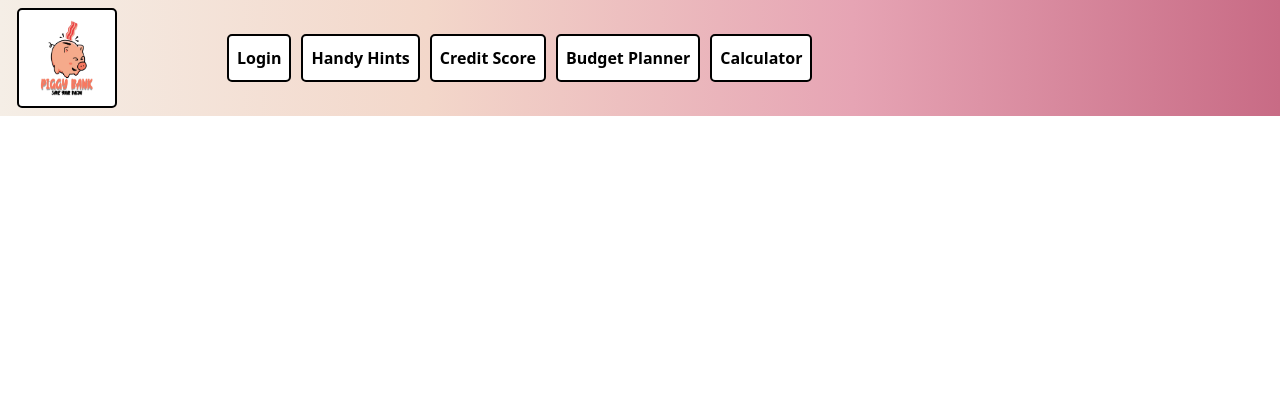
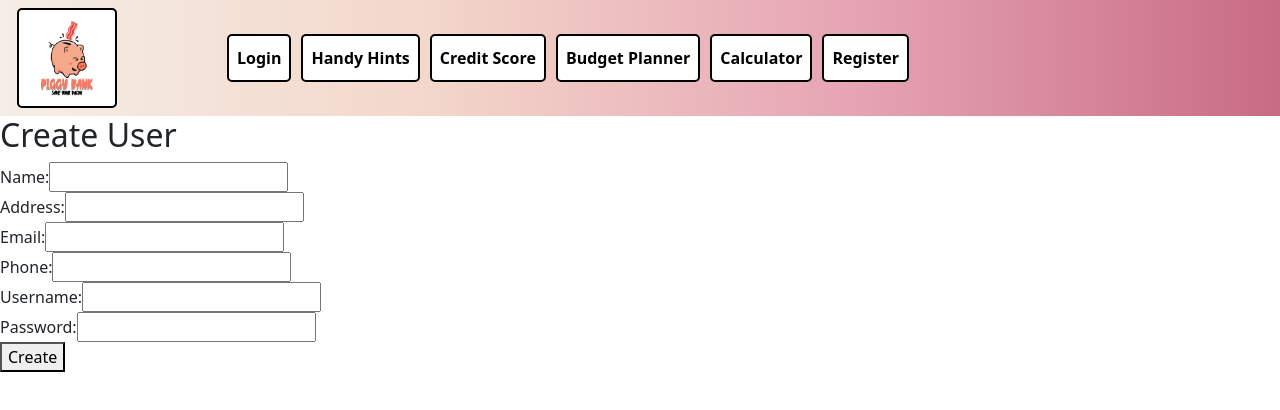
Before and after one commit to Anna-Elisabeth/PiggyBankFE, a React (Create React App) app: page /register in a window 1280 px wide. Shown: the top 410 px of the page. Built offline with nearby package versions, Linux system fonts and the light colour scheme.

Commit message:
oink login

```diff
--- a/src/App.js
+++ b/src/App.js
@@ -7,6 +7,7 @@ import piggy1 from "./piggy1.png";
 import CreditScore from './components/creditScore/CreditScore';
 import Planner from './components/budgetPlanner/Planner';
 import Calculator from './components/calculator/Calculator';
+import CreateUser from './components/user/CreateUser';
 
 
 
@@ -41,7 +42,7 @@ function App() {
                             <div class="collapse navbar-collapse" id="navbarSupportedContent">
                                 {/* <!-- Navbar brand --> */}
                                 <a class="navbar-brand mt-2 mt-lg-0" href="#">
-    <img src={piggy1} alt="Logo" style={{width: '100%', height: '100%'}} />
+                                    <img src={piggy1} alt="Logo" style={{ width: '100%', height: '100%' }} />
                                 </a>
 
                                 {/* <!-- Left links --> */}
@@ -60,6 +61,9 @@ function App() {
                                     </li>
                                     <li class="nav-item ">
                                         <a class="nav-link" href="/calculator">Calculator</a>
+                                    </li>
+                                    <li class="nav-item ">
+                                        <a class="nav-link" href="/register">Register</a>
                                     </li>
 
 
@@ -85,7 +89,9 @@ function App() {
                         <Route path='/hints' element={<Hints />} />
                         <Route path='/creditscore' element={<CreditScore />} />
                         <Route path='/planner' element={<Planner />} />
-      <Route path='/calculator' element={<Calculator/>} />
+                        <Route path='/calculator' element={<Calculator />} />
+                        <Route path='/register' element={<CreateUser />} />
+
 
 
 
--- a/src/components/home/Home.jsx
+++ b/src/components/home/Home.jsx
@@ -1,4 +1,5 @@
 import React, { useState } from "react";
+import axios from 'axios';
 
 function Home() {
   const [username, setUsername] = useState("");
@@ -12,11 +13,20 @@ function Home() {
     setPassword(e.target.value);
   };
 
-  const handleSubmit = (e) => {
+  const handleSubmit = async (e) => {
     e.preventDefault();
-    // Add your login logic here
-    console.log("Username:", username);
-    console.log("Password:", password);
+    try {
+      const response = await axios.get(`http://localhost:8070/customer/get?username=${username}`);
+
+      if (response.data.password === password) {
+        alert('Login successful');
+      } else {
+        alert('Login unsuccessful');
+      }
+    } catch (error) {
+      console.error(error);
+      alert('Login unsuccessful');
+    }
   };
 
   const styles = {
--- /dev/null
+++ b/src/components/user/CreateUser.jsx
@@ -0,0 +1,109 @@
+import React, { useState } from 'react';
+import axios from 'axios';
+
+const CreateUser = () => {
+    const [name, setName] = useState('');
+    const [address, setAddress] = useState('');
+    const [email, setEmail] = useState('');
+    const [phone, setPhone] = useState('');
+    const [username, setUsername] = useState('');
+    const [password, setPassword] = useState('');
+
+    const handleSubmit = async (e) => {
+        e.preventDefault();
+
+        try {
+            const response = await axios.post('http://localhost:8070/customer/create', {
+                name,
+                address,
+                email,
+                phone,
+                username,
+                password,
+            });
+
+            console.log(response.data); // Handle the response as needed
+
+            // Log a success message
+            console.log('User successfully created');
+
+            // Show a pop-up
+            alert('User successfully created');
+
+            // Clear the form
+            setName('');
+            setAddress('');
+            setEmail('');
+            setPhone('');
+            setUsername('');
+            setPassword('');
+        } catch (error) {
+            console.error(error);
+        }
+    };
+
+    return (
+        <div>
+            <h2>Create User</h2>
+            <form onSubmit={handleSubmit}>
+                <div>
+                    <label htmlFor="name">Name:</label>
+                    <input
+                        type="text"
+                        id="name"
+                        value={name}
+                        onChange={(e) => setName(e.target.value)}
+                    />
+                </div>
+                <div>
+                    <label htmlFor="address">Address:</label>
+                    <input
+                        type="text"
+                        id="address"
+                        value={address}
+                        onChange={(e) => setAddress(e.target.value)}
+                    />
+                </div>
+                <div>
+                    <label htmlFor="email">Email:</label>
+                    <input
+                        type="email"
+                        id="email"
+                        value={email}
+                        onChange={(e) => setEmail(e.target.value)}
+                    />
+                </div>
+                <div>
+                    <label htmlFor="phone">Phone:</label>
+                    <input
+                        type="tel"
+                        id="phone"
+                        value={phone}
+                        onChange={(e) => setPhone(e.target.value)}
+                    />
+                </div>
+                <div>
+                    <label htmlFor="username">Username:</label>
+                    <input
+                        type="text"
+                        id="username"
+                        value={username}
+                        onChange={(e) => setUsername(e.target.value)}
+                    />
+                </div>
+                <div>
+                    <label htmlFor="password">Password:</label>
+                    <input
+                        type="password"
+                        id="password"
+                        value={password}
+                        onChange={(e) => setPassword(e.target.value)}
+                    />
+                </div>
+                <button type="submit">Create</button>
+            </form>
+        </div>
+    );
+};
+
+export default CreateUser;
```
Lines whose indentation alone changed are shown as unchanged.
